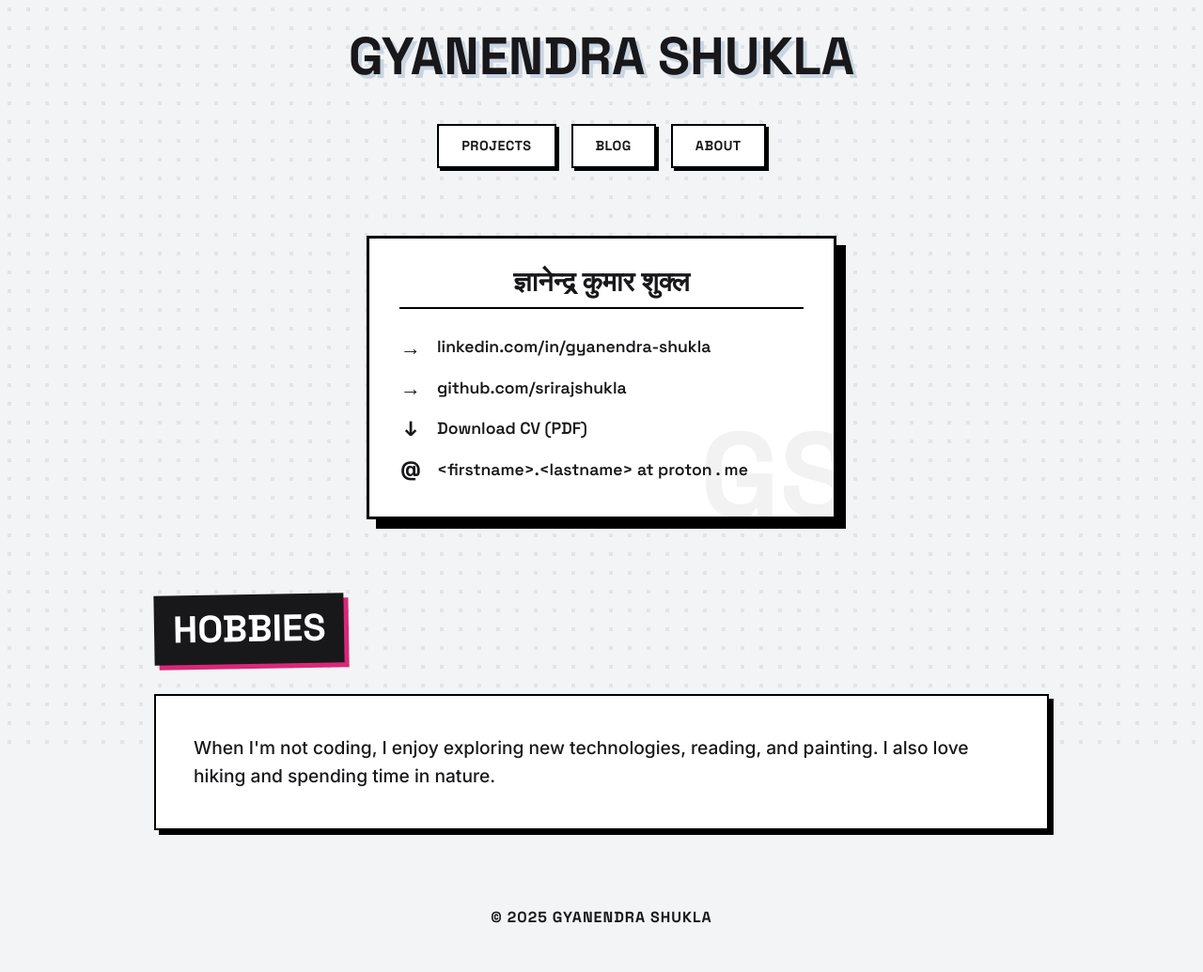
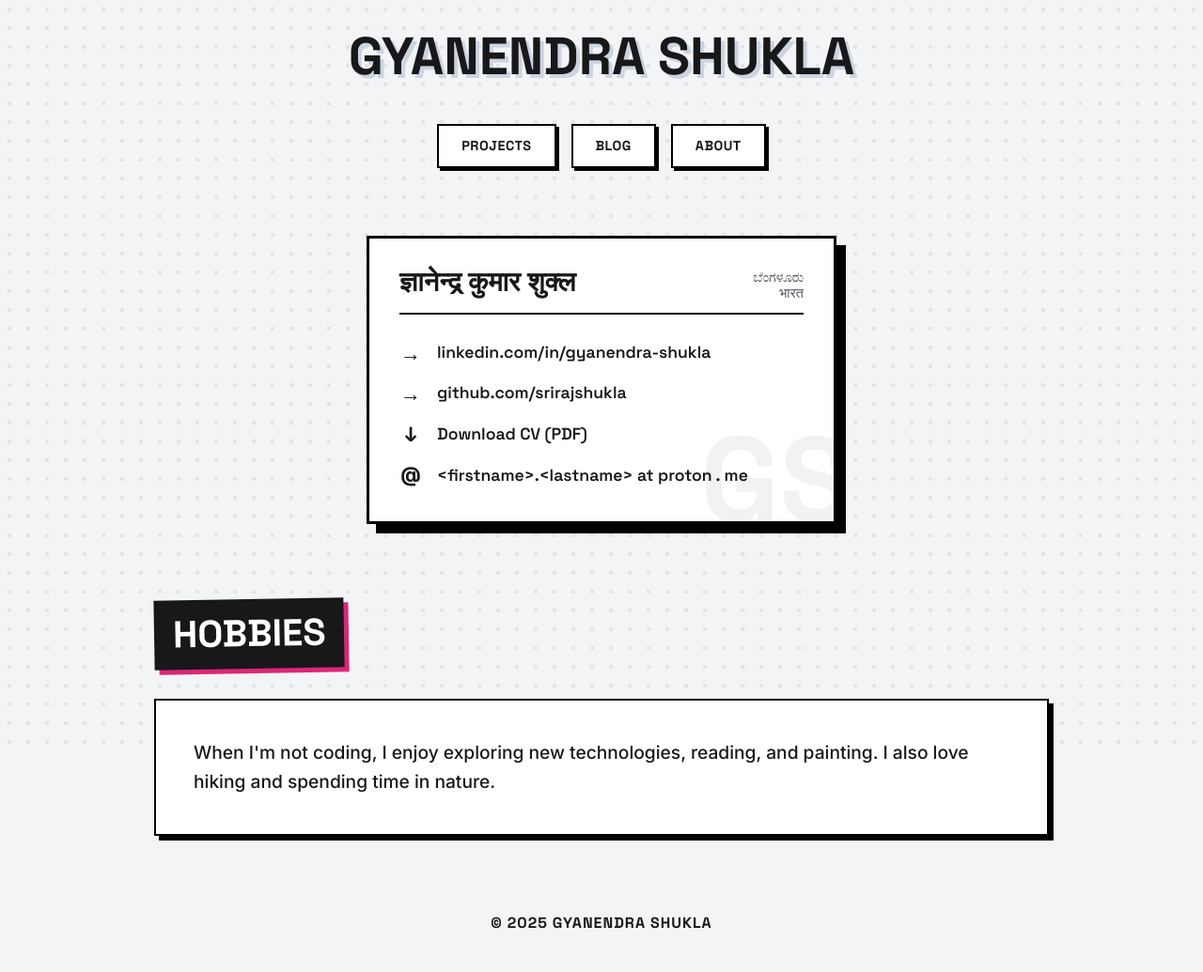
Before and after one commit to srirajshukla/srirajshukla.github.io, a plain HTML site: page about/index.html in a window 1280 px wide. Shown: the whole page at 94% size. Drawn offline with Linux system fonts and the light colour scheme.

Commit message:
स्थान जोड़े

```diff
--- a/about/index.html
+++ b/about/index.html
@@ -34,9 +34,11 @@
                     <div class="business-card-container">
                         <div class="business-card">
                             <div class="bc-watermark">GS</div>
-                            <div class="bc-header" style="justify-content: center; text-align: center;">
-                                <div>
-                                    <div class="bc-name">ज्ञानेन्द्र कुमार शुक्ल</div>
+                            <div class="bc-header">
+                                <div class="bc-name">ज्ञानेन्द्र कुमार शुक्ल</div>
+                                <div class="bc-location">
+                                    <div>ಬೆಂಗಳೂರು</div>
+                                    <div>भारत</div>
                                 </div>
                             </div>
                             <div class="bc-content">
--- a/styles.css
+++ b/styles.css
@@ -496,7 +496,7 @@ footer {
     margin-bottom: 1.5rem;
     display: flex;
     justify-content: space-between;
-    align-items: flex-end;
+    align-items: flex-start;
 }
 
 .bc-name {
@@ -505,6 +505,15 @@ footer {
     font-weight: 900;
     text-transform: uppercase;
     line-height: 1;
+}
+
+.bc-location {
+    font-size: 0.9rem;
+    font-weight: 500;
+    color: var(--text-muted);
+    font-family: 'Inter', sans-serif;
+    text-align: right;
+    line-height: 1.2;
 }
 
 .bc-title {
```
